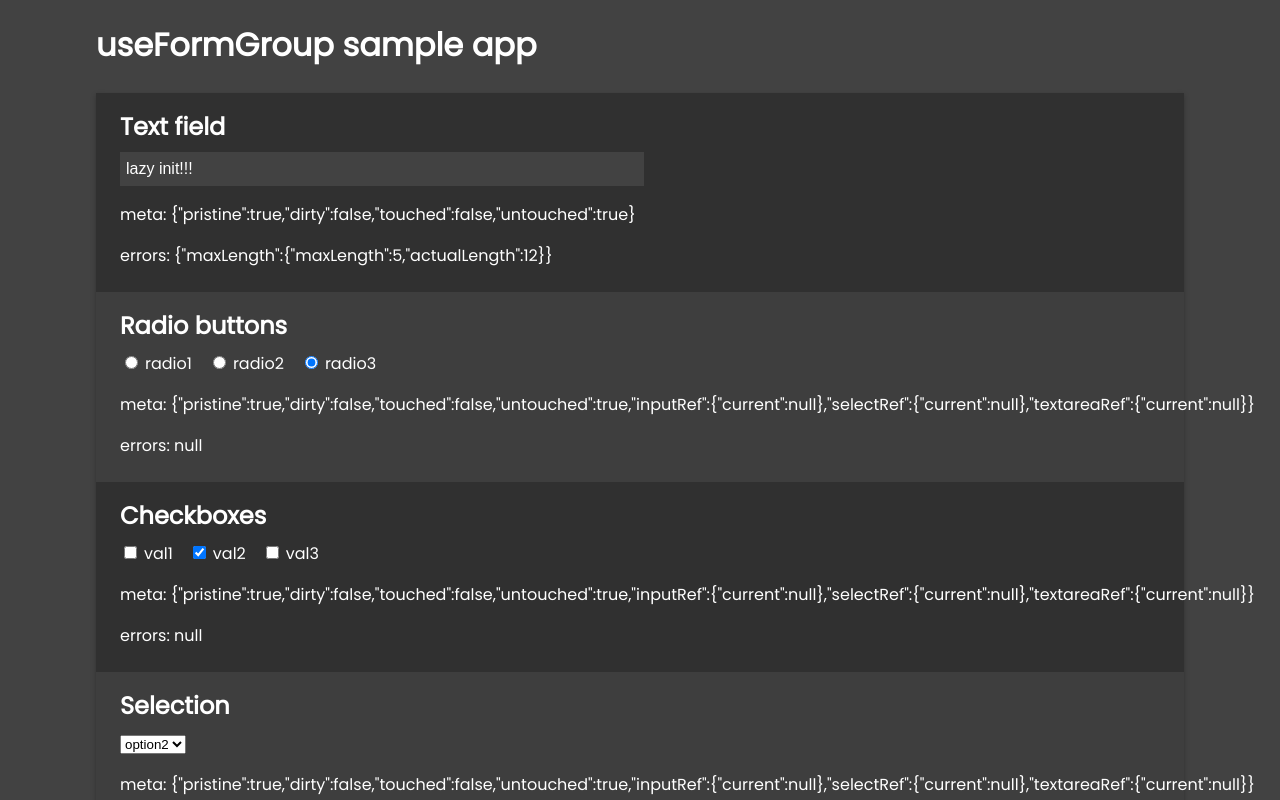
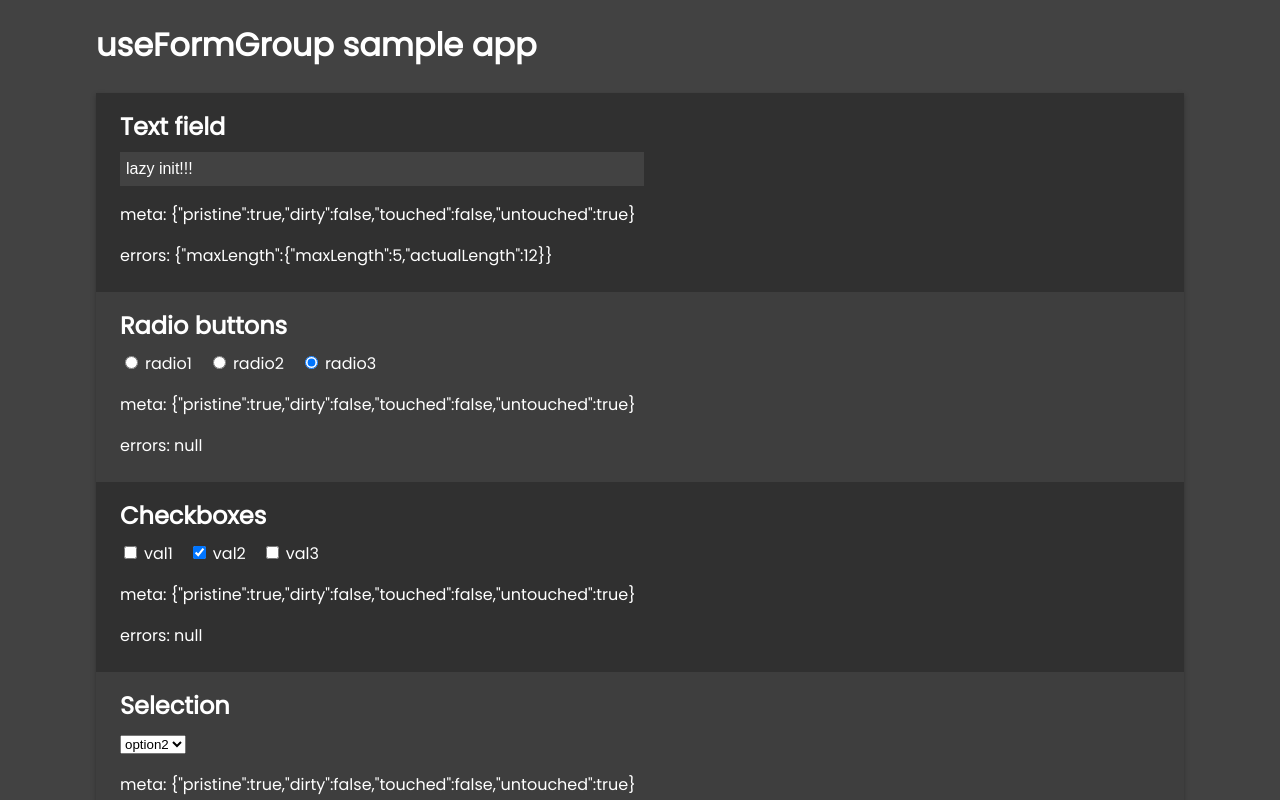
Before and after one commit to chloe463/use-form-group, a React (Create React App) app: page / in a window 1280 px wide. Shown: the top 800 px of the page. Built offline with nearby package versions, Linux system fonts and the light colour scheme; what stop-runaway-react-effects would draw is missing.

Commit message:
fix(demo): Add ref to demo fields

```diff
--- a/src/demo/CheckboxField.tsx
+++ b/src/demo/CheckboxField.tsx
@@ -7,7 +7,15 @@ interface Props {
 }
 
 export const CheckboxField: React.FC<Props> = ({ checkboxes }) => {
-  const { value: currentValue, setValue, errors, ...meta } = useFormControl("checkbox");
+  const {
+    value: currentValue,
+    setValue,
+    errors,
+    inputRef,
+    selectRef: _selectRef,
+    textareaRef: _textareaRef,
+    ...meta
+  } = useFormControl("checkbox");
   return (
     <>
       {checkboxes.map(checkbox => {
@@ -26,6 +34,7 @@ export const CheckboxField: React.FC<Props> = ({ checkboxes }) => {
                   setValue([...currentValue.filter((v: any) => v !== value)]);
                 }
               }}
+              ref={inputRef}
             />
             <span>{checkbox.value}</span>
           </label>
--- a/src/demo/RadioField.tsx
+++ b/src/demo/RadioField.tsx
@@ -7,7 +7,15 @@ interface Props {
 }
 
 export const RadioField: React.FC<Props> = ({ radios }) => {
-  const { value, setValue, errors, ...meta } = useFormControl("radio");
+  const {
+    value,
+    setValue,
+    errors,
+    inputRef,
+    selectRef: _selectRef,
+    textareaRef: _textareaRef,
+    ...meta
+  } = useFormControl("radio");
   return (
     <>
       {radios.map(radio => {
@@ -20,6 +28,7 @@ export const RadioField: React.FC<Props> = ({ radios }) => {
               value={radio.value}
               onChange={e => setValue(e.target.value)}
               checked={value === radio.value}
+              ref={inputRef}
             />
             <span>{radio.key}</span>
           </label>
--- a/src/demo/SelectField.tsx
+++ b/src/demo/SelectField.tsx
@@ -7,10 +7,18 @@ interface Props {
 }
 
 export const SelectField: React.FC<Props> = ({ options }) => {
-  const { value, setValue, errors, ...meta } = useFormControl("select");
+  const {
+    value,
+    setValue,
+    errors,
+    inputRef: _inputRef,
+    selectRef,
+    textareaRef: _textareaRef,
+    ...meta
+  } = useFormControl("select");
   return (
     <>
-      <select name="select" value={value} onChange={e => setValue(e.target.value)}>
+      <select name="select" value={value} onChange={e => setValue(e.target.value)} ref={selectRef}>
         {options.map(option => {
           return (
             <option key={option.key} value={option.value}>
```
